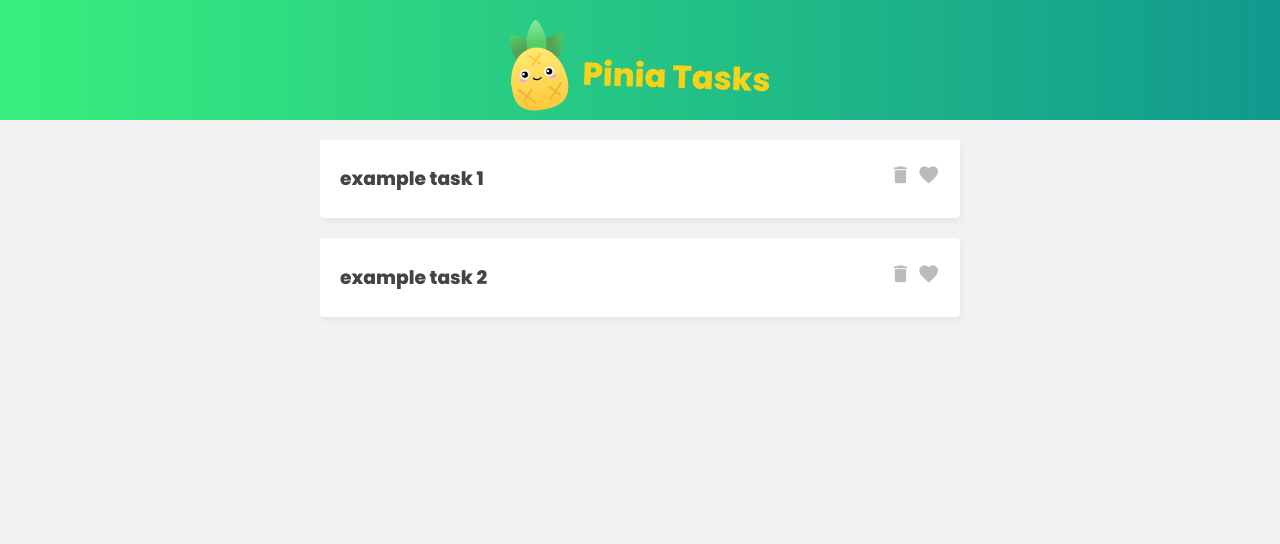
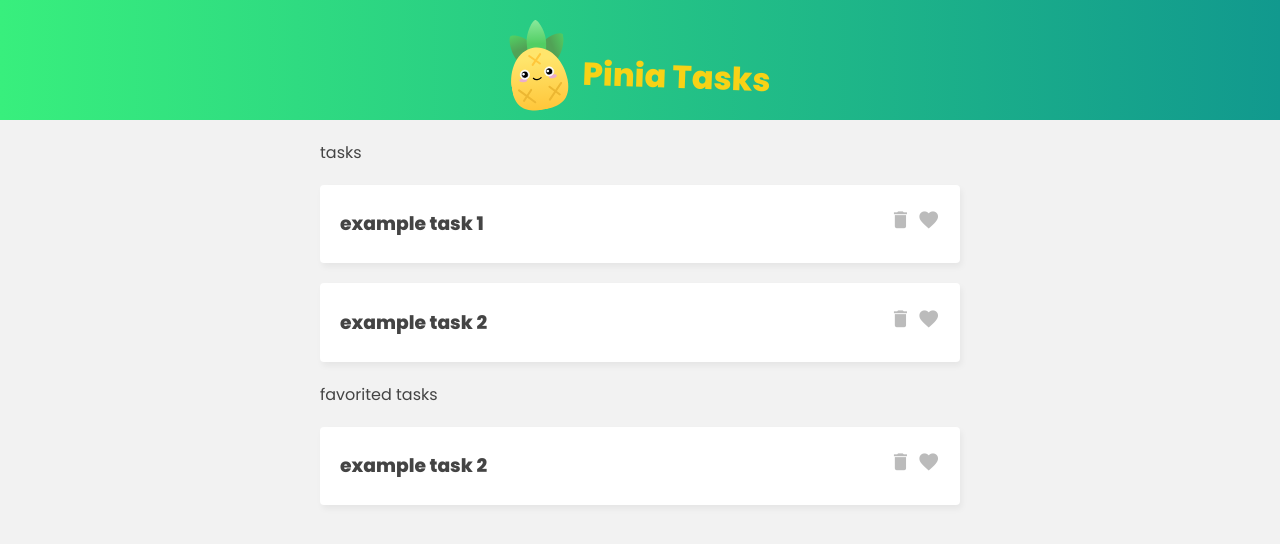
Before and after one commit to nonInfelix/pinia-task, a Vue app: page / in a window 1280 px wide. Shown: the top 544 px of the page. Built offline with nearby package versions, Linux system fonts and the light colour scheme.

Commit message:
fixed getters

```diff
--- a/src/App.vue
+++ b/src/App.vue
@@ -7,12 +7,14 @@
     </header>
 
     <section class="task-list">
+      <p>tasks</p>
       <div v-for="task in tasksStore.tasks" :key="task.id">
         <TaskDetails :task="task"></TaskDetails>
       </div>
     </section>
 
     <section class="task-list">
+      <p>favorited tasks</p>
       <div v-for="task in tasksStore.fav" :key="task.id">
         <TaskDetails :task="task"></TaskDetails>
       </div>
--- a/src/stores/TaskStore.js
+++ b/src/stores/TaskStore.js
@@ -9,10 +9,10 @@
       { id: 2, title: "example task 2", isFav: true },
     ],
     name: "Pinia Tasks",
-    getters: {
-      fav() {
-        return this.tasks.filter((t) => t.isFav);
-      },
+  }),
+  getters: {
+    fav(state) {
+      return state.tasks.filter((t) => t.isFav);
     },
-  }),
+  },
 });
```
